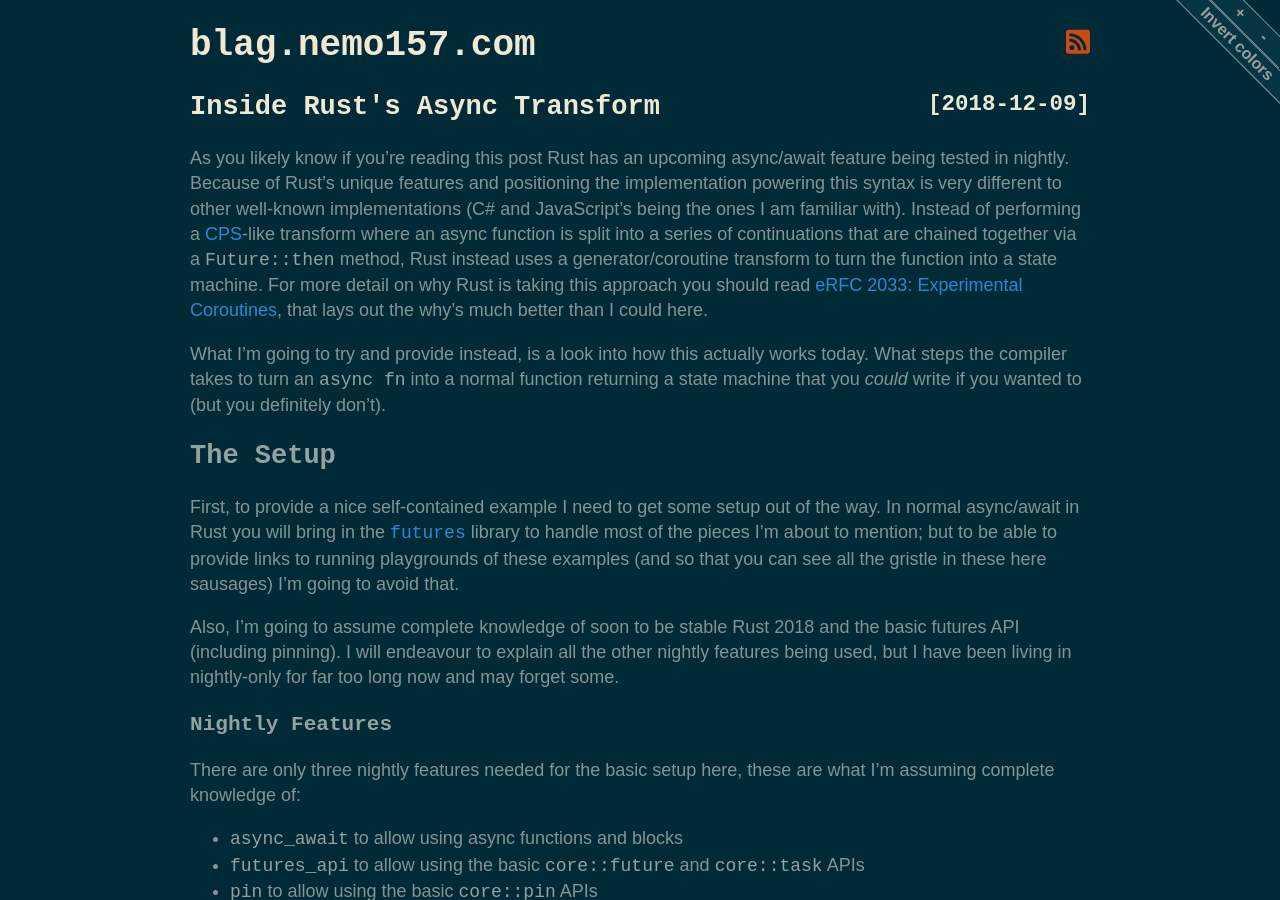
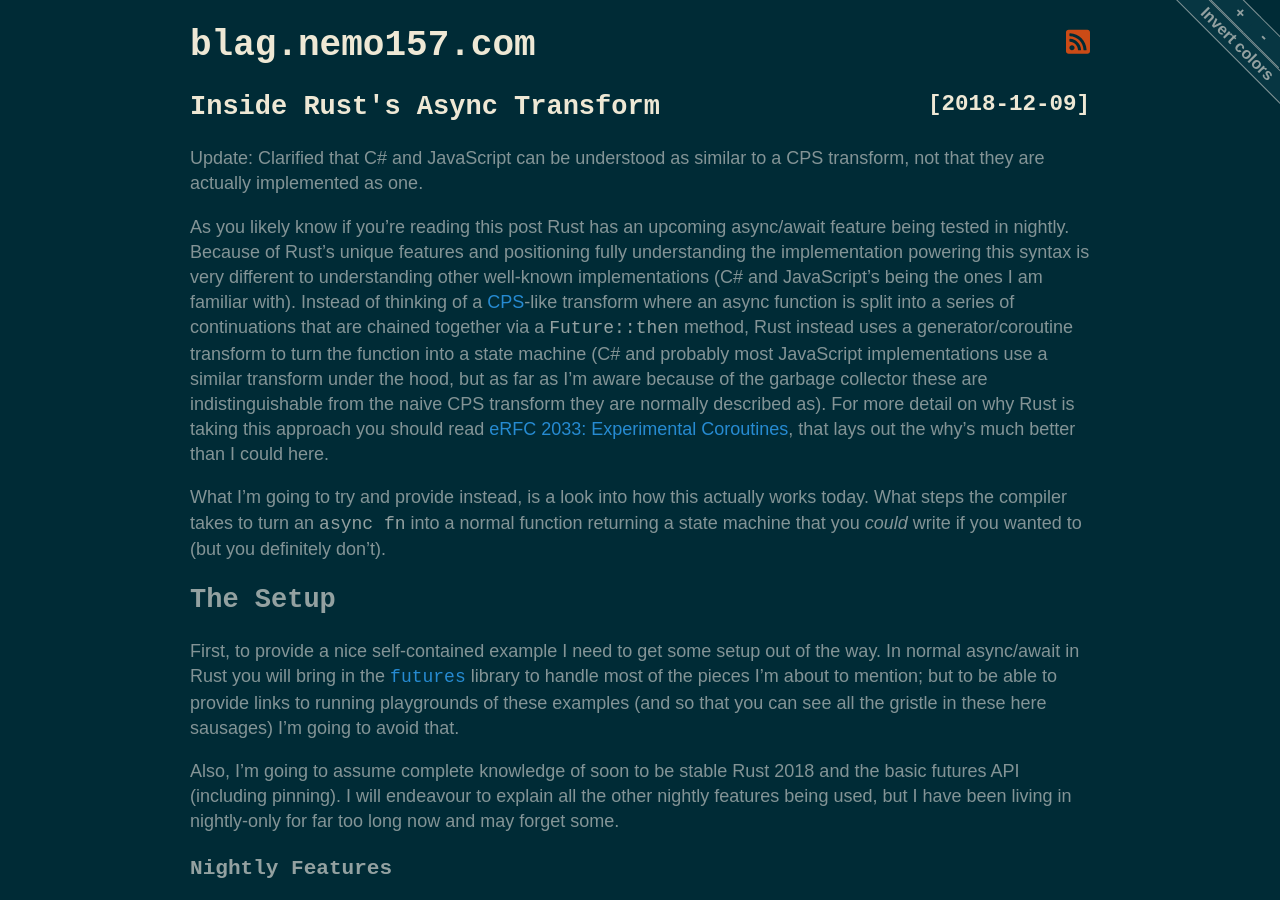
Before and after one commit to Nemo157/blag.nemo157.com, a Jekyll site: the page built from _posts/2018-12-09-inside-rusts-async-transform.md, in a window 1280 px wide and 900 px high. Built offline with Jekyll 4.4.1, drawn with Linux system fonts in a browser that asks for light colours.

Commit message:
Clarify other transforms

```diff
--- a/_posts/2018-12-09-inside-rusts-async-transform.md
+++ b/_posts/2018-12-09-inside-rusts-async-transform.md
@@ -4,16 +4,23 @@ title:  "Inside Rust's Async Transform"
 excerpt_separator: <!--more-->
 ---
 
+Update: Clarified that C# and JavaScript can be understood as similar to a CPS
+transform, not that they are actually implemented as one.
+
 As you likely know if you're reading this post Rust has an upcoming async/await
 feature being tested in nightly. Because of Rust's unique features and
-positioning the implementation powering this syntax is very different to other
-well-known implementations (C# and JavaScript's being the ones I am familiar
-with). Instead of performing a [CPS][]-like transform where an async function is
-split into a series of continuations that are chained together via a
-`Future::then` method, Rust instead uses a generator/coroutine transform to turn
-the function into a state machine. For more detail on why Rust is taking this
-approach you should read [eRFC 2033: Experimental Coroutines][eRFC 2033], that
-lays out the why's much better than I could here.
+positioning fully understanding the implementation powering this syntax is very
+different to understanding other well-known implementations (C# and JavaScript's
+being the ones I am familiar with). Instead of thinking of a [CPS][]-like
+transform where an async function is split into a series of continuations that
+are chained together via a `Future::then` method, Rust instead uses a
+generator/coroutine transform to turn the function into a state machine (C# and
+probably most JavaScript implementations use a similar transform under the hood,
+but as far as I'm aware because of the garbage collector these are
+indistinguishable from the naive CPS transform they are normally described as).
+For more detail on why Rust is taking this approach you should read [eRFC 2033:
+Experimental Coroutines][eRFC 2033], that lays out the why's much better than I
+could here.
 
 What I'm going to try and provide instead, is a look into how this actually works
 today. What steps the compiler takes to turn an `async fn` into a normal
```
